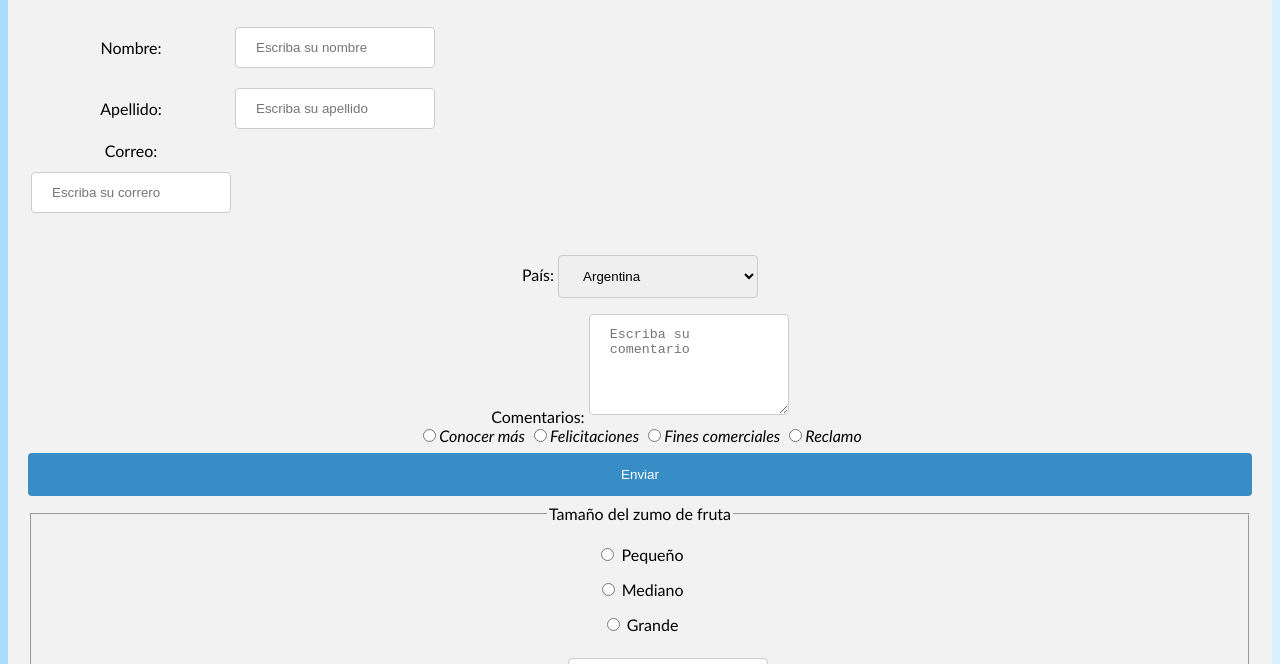
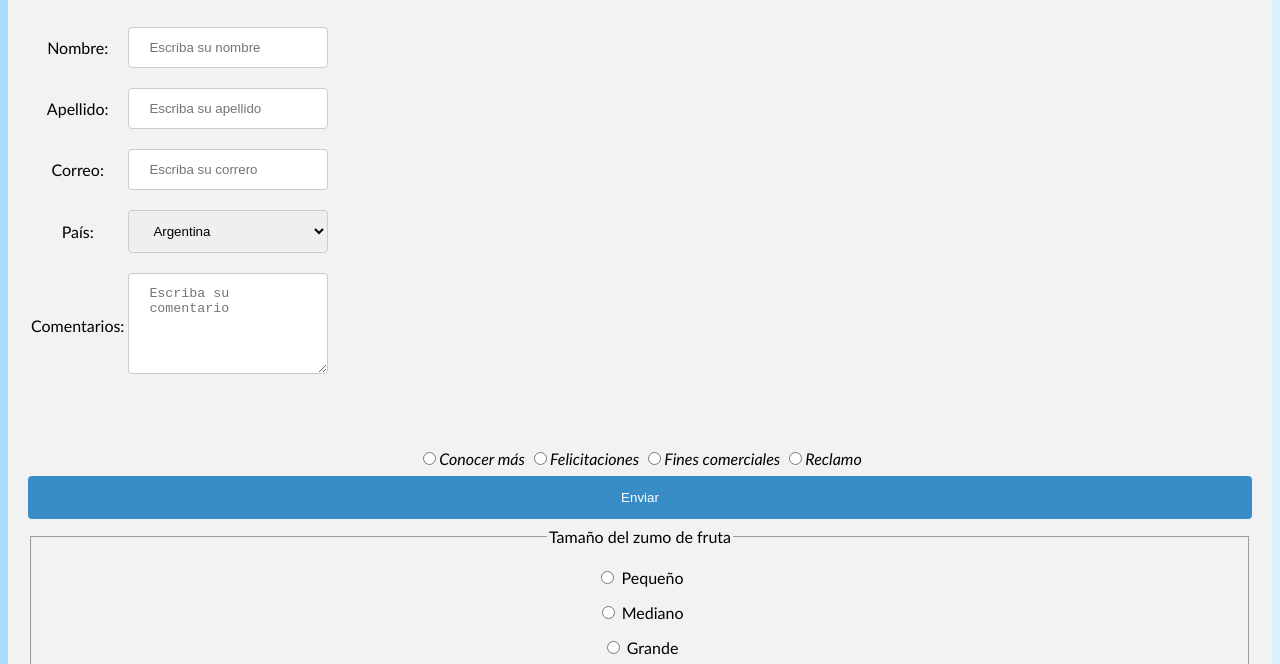
Before and after one commit to memo2400/Pagina-Web, a plain HTML site: page contacto.html in a window 1280 px wide. Shown: the part 118-782 px from the top of the page. Drawn offline with Linux system fonts and the light colour scheme.

Commit message:
se modfica la parte de contacto

```diff
--- a/contacto.html
+++ b/contacto.html
@@ -150,15 +150,40 @@
                     </td>
                 </tr>
 
+                <!-- Correos -->
                 <tr>
                     <td>
                         <label for="mail">Correo: </label>
                     </td>
+                    <td>
+                        <input type="text" id="mail" name="mail" placeholder="Escriba su correro" required>
+                    </td>
                 </tr>
 
+
+                <!-- Lista de paises -->
                 <tr>
                     <td>
-                        <input type="text" id="mail" name="mail" placeholder="Escriba su correro" required>
+                        <label for="pais">País: </label>
+                    </td>
+                    <td>
+                        <select name="pais" id="pais">
+                            <option value="Argentina">Argentina</option>
+                            <option value="Mexico">Mexico</option>
+                            <option value="China">China</option>
+                            <option value="Sudafrica">Sudafrica</option>
+                        </select>
+                    </td>
+                </tr>
+
+                <!-- Area de texto -->
+                <tr>
+                    <td>
+                        <label for="comentario">Comentarios:</label>
+                    </td>
+                    <td>
+                        <textarea name="comentario" id="comentario" cols="30" rows="5"
+                        placeholder="Escriba su comentario"></textarea>
                     </td>
                 </tr>
 
@@ -173,21 +198,10 @@
             </table>
 
 
-            <!-- Lista de paises -->
             <br>
-            <label for="pais">País: </label>
-            <select name="pais" id="pais">
-                <option value="Argentina">Argentina</option>
-                <option value="Mexico">Mexico</option>
-                <option value="China">China</option>
-                <option value="Sudafrica">Sudafrica</option>
-            </select>
+
 
             <br>
-            <!-- Area de texto -->
-            <label for="comentario">Comentarios:</label>
-            <textarea name="comentario" id="comentario" cols="30" rows="5"
-                placeholder="Escriba su comentario"></textarea>
 
             <br>
             <!-- Radios -->
```
